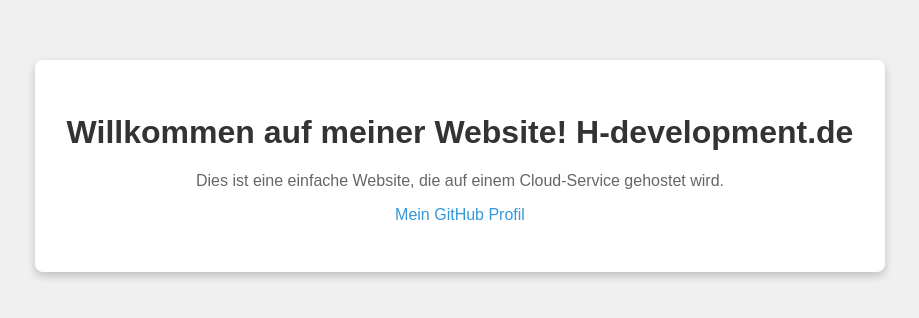
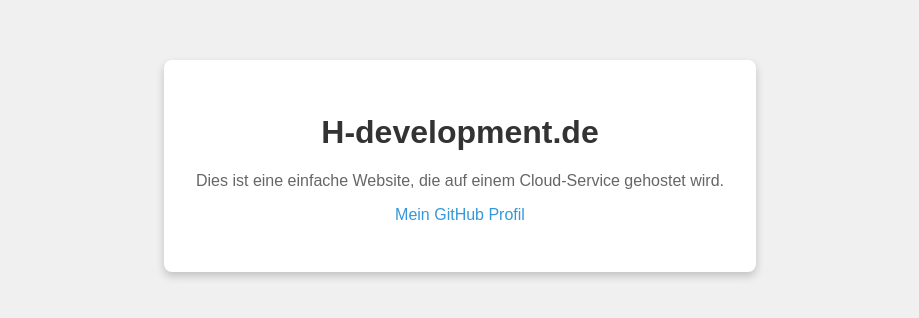
Before and after one commit to Codename-devops/testpage, a plain HTML site: page index.html in a window 1280 px wide. Shown: the part 234-552 px from the top of the page, without its empty margins (180-1099 px from the left). Drawn offline with Linux system fonts and the light colour scheme.

Commit message:
change Headder

```diff
--- a/index.html
+++ b/index.html
@@ -38,7 +38,7 @@
 </head>
 <body>
     <div class="container">
-        <h1>Willkommen auf meiner Website! H-development.de</h1>
+        <h1>H-development.de</h1>
         <p>Dies ist eine einfache Website, die auf einem Cloud-Service gehostet wird.</p>
         <p><a href="https://github.com/DeinGitHubNutzername">Mein GitHub Profil</a></p>
     </div>
```
